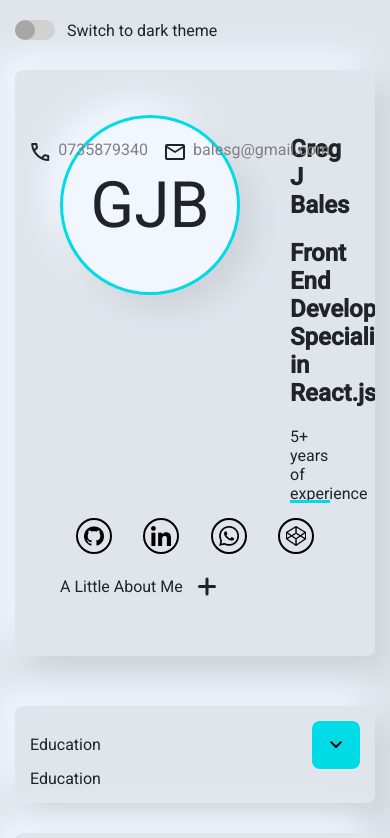
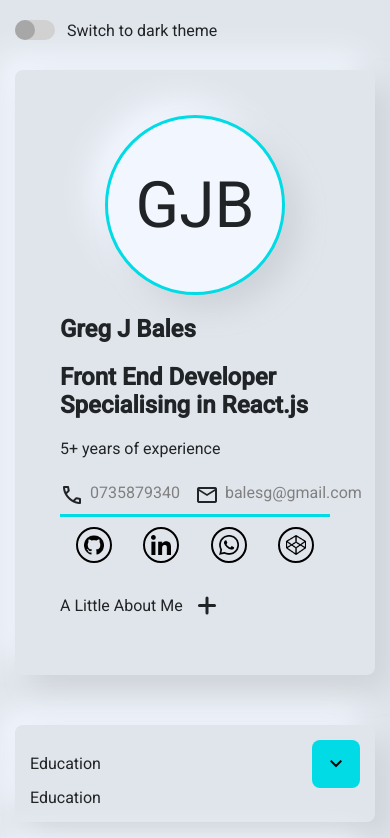
Before and after one commit to Infamous8/react-resume, a React (Create React App) app: page / in a window 390 px wide. Shown: the top 838 px of the page. Built offline with nearby package versions, Linux system fonts and the light colour scheme.

Commit message:
adds mobile styling for header

```diff
--- a/src/components/atoms/content-cell.tsx
+++ b/src/components/atoms/content-cell.tsx
@@ -105,9 +105,7 @@ const StyledContentCell = styled.div<StyledComponentProps>`
   transition: all .2s cubic-bezier(0.4, 0.0, 0.2, 1);
 `
 
-const StyledSimplifiedContentCell = styled.div`
-  margin-top: 60px;
-`
+const StyledSimplifiedContentCell = styled.div``
 
 const CellControls = styled.div`
   height: 48px;
--- a/src/components/atoms/user-details.tsx
+++ b/src/components/atoms/user-details.tsx
@@ -44,6 +44,10 @@ const StyledUserDetails = styled.div`
   margin-left: 50px;
   position: relative;
   width: calc(100% - 180px - 50px);
+  @media only screen and (max-width: 950px) {
+    margin-left: 0;
+    width: 100%;
+  }
 `
 
 const UserName = styled.h1``
@@ -59,6 +63,9 @@ const UserContactDetails = styled.div`
   display: flex;
   div:last-child {
     margin-left: 15px;
+  }
+  @media only screen and (max-width: 1350px) {
+    position: relative;
   }
 `
 
@@ -76,4 +83,10 @@ const UserDetailsDecoration = styled.div`
   background-color: #00DBE5;
   position: absolute;
   bottom: 0;
+  @media only screen and (max-width: 1350px) {
+    bottom: -15px;
+  }
+  @media only screen and (max-width: 950px) {
+    bottom: -35px;
+  }
 `
--- a/src/components/atoms/user-links.tsx
+++ b/src/components/atoms/user-links.tsx
@@ -33,6 +33,12 @@ const StyledUserLinks = styled.div`
   justify-content: center;
   overflow: visible;
   margin-bottom: 10px;
+  @media only screen and (max-width: 1350px) {
+    margin-top: 30px;
+  }
+  @media only screen and (max-width: 950px) {
+    margin-top: 45px;
+  }
 `
 
 const LinkWrap = styled.div`
--- a/src/components/organisms/Header.tsx
+++ b/src/components/organisms/Header.tsx
@@ -15,13 +15,17 @@ export const Header: React.FC<HeaderProps> = (props) => {
         <SelfContainedContentCell margin={props.margin}>
             <HeaderContent>
                 <UserContent>
-                    <Avatar />
+                    <UserAvatar>
+                        <Avatar />
+                    </UserAvatar>
                     <UserDetails/>
                 </UserContent>
                 <UserLinks/>
-                <SimplifiedContentCell title={'A little about me'} collapsible={true} collapsedDefault={true}>
-                    A little about me
-                </SimplifiedContentCell>
+                <UserAbout>
+                    <SimplifiedContentCell title={'A little about me'} collapsible={true} collapsedDefault={true}>
+                        A little about me
+                    </SimplifiedContentCell>
+                </UserAbout>
             </HeaderContent>
         </SelfContainedContentCell>
     )
@@ -34,4 +38,24 @@ const HeaderContent = styled.nav`
 const UserContent = styled.div`
   width: 100%;
   display: flex;
+  @media only screen and (max-width: 950px) {
+    display: block;
+  }
 `
+
+const UserAvatar = styled.div`
+  @media only screen and (max-width: 950px) {
+    display: flex;
+    justify-content: center;
+  }
+`
+
+const UserAbout = styled.div`
+  margin-top: 70px;
+  @media only screen and (max-width: 1350px) {
+    margin-top: 85px;
+  }
+  @media only screen and (max-width: 950px) {
+    margin-top: 100px;
+  }
+`
```
